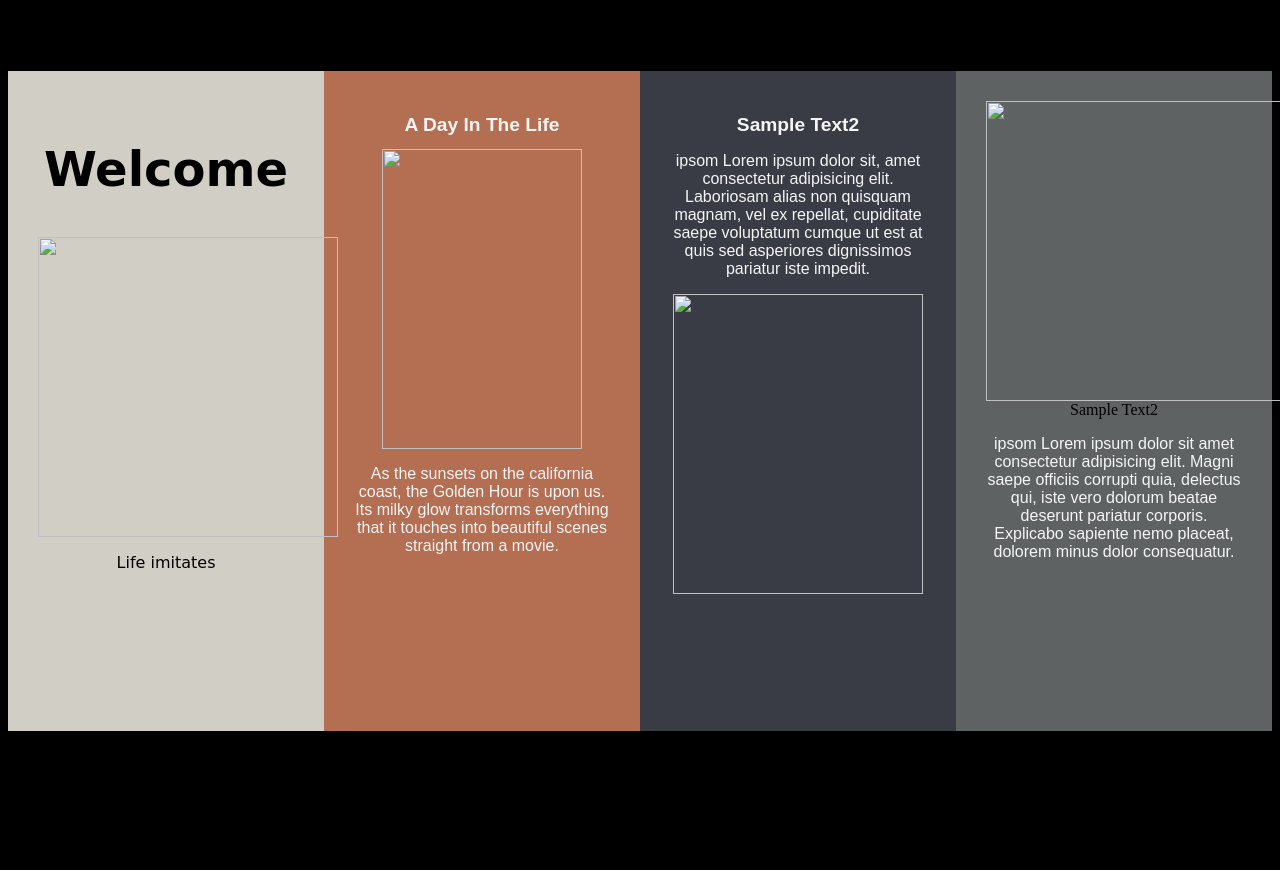
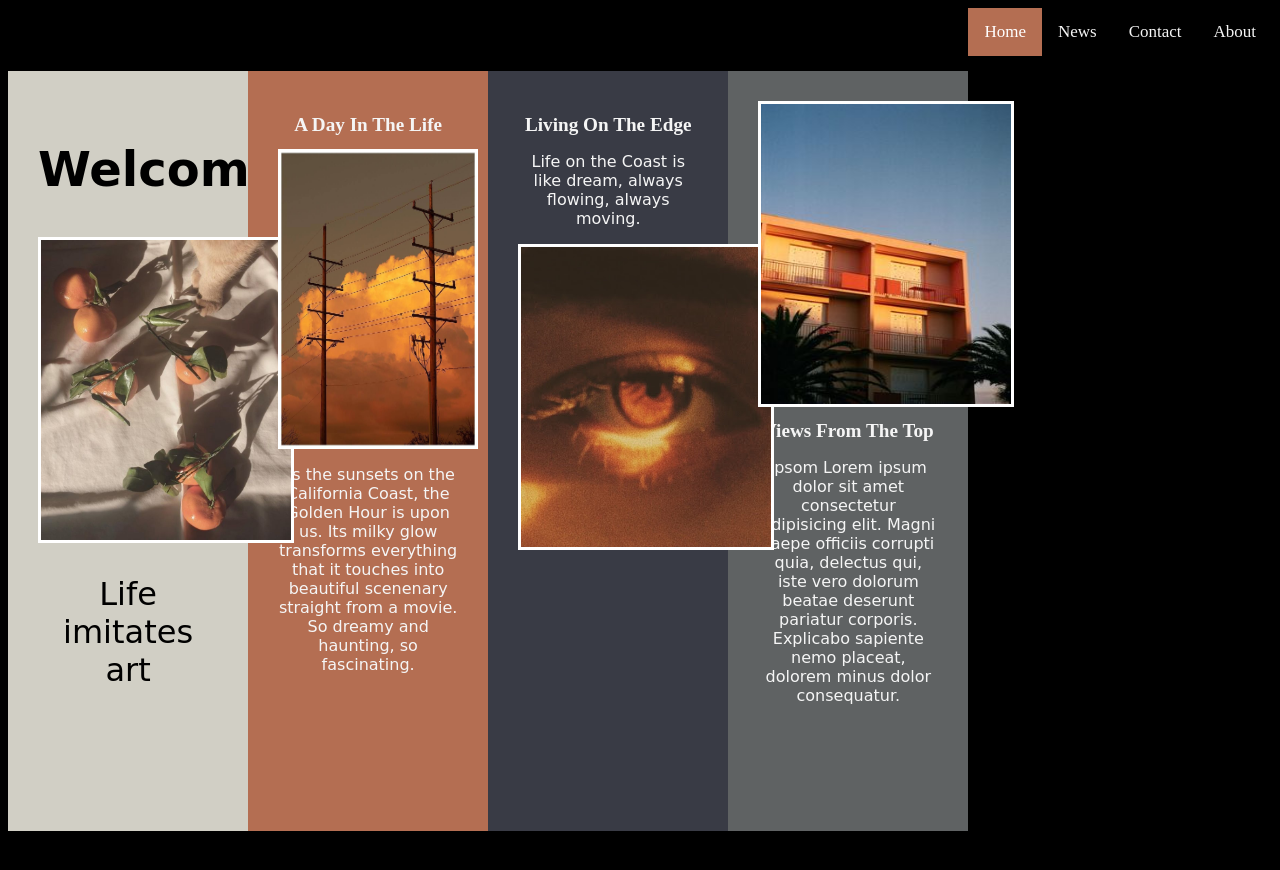
Before and after one commit to GarciaFrida/WebsiteProject, a plain HTML site: page index.html in a window 1280 px wide. Before the commit the page ends 802 px from the top, so only its background shows below. Drawn offline with Linux system fonts and the light colour scheme.

Commit message:
added nav and additonal pages

```diff
--- a/index.html
+++ b/index.html
@@ -7,24 +7,30 @@
         <div class="main">
                 <section class="section-1 sections">
                     <h1>Welcome</h1>
-                        <img src="./images/tangerine.jpg">
-                        <p id="p-in-h1">Life imitates</article></p>
+                        <img src="./images/tangerine.jpg" class="tangerine-img">
+                        <p id="p-in-h1">Life imitates art</p>
                 </section>
                 <section class="section-2 sections">
                     <h2>A Day In The Life</h2>
                         <img src="./images/lightpole.jpg" class="lightpole-img">
-                        <p>As the sunsets on the california coast, the Golden Hour is upon us. Its milky glow transforms everything that it touches into beautiful scenes straight from a movie.</p>
+                        <p>As the sunsets on the California Coast, the Golden Hour is upon us. Its milky glow transforms everything that it touches into beautiful scenenary straight from a movie. So dreamy and haunting, so fascinating.</p>
                 </section>
                 <section class="section-3 sections">
-                    <h2>Sample Text2</h2>
-                        <p>ipsom Lorem ipsum dolor sit, amet consectetur adipisicing elit. Laboriosam alias non quisquam magnam, vel ex repellat, cupiditate saepe voluptatum cumque ut est at quis sed asperiores dignissimos pariatur iste impedit.</p>
+                    <h2>Living On The Edge</h2>
+                        <p>Life on the Coast is like dream, always flowing, always moving.</p>
                         <img src="./images/eye.jpg" class="eye-pic">
                 </section>
                 <section class="section-4 sections">
-                    <img src="./images/building.jpg"
-                    <h2>Sample Text2</h2>
+                    <img src="./images/building.jpg" class="building-img">
+                    <h2>Views From The Top</h2>
                         <p>ipsom Lorem ipsum dolor sit amet consectetur adipisicing elit. Magni saepe officiis corrupti quia, delectus qui, iste vero dolorum beatae deserunt pariatur corporis. Explicabo sapiente nemo placeat, dolorem minus dolor consequatur.</p>
                     </section>
+                    <div class="topnav">
+                        <a class="active" href="#home">Home</a>
+                        <a href="#news">News</a>
+                        <a href="#contact">Contact</a>
+                        <a href="./about.html">About</a>
+                    </div>
         </div>
     </body>
 </html>
--- a/style.css
+++ b/style.css
@@ -11,7 +11,7 @@ body {
 
 .sections {
     width: 10%;
-    height:600px;
+    height:700px;
     margin: 5% 0;
     padding: 30px;
     border-width: thin;
@@ -51,13 +51,14 @@ h1 {
 #p-in-h1 {
     color: rgb(0, 0, 0);
     font-family: 'Fondamento', cursive;
+    font-size: 2em;
 }
 
 h2 {
     color: whitesmoke;
     display: block;
     font-size: 1.2em;
-    font-family: Arial, Helvetica, sans-serif;
+    ffont-family: 'Fondamento', cursive;
     margin-top: 0.67em;
     margin-bottom: 0.67em;
     margin-left: 0;
@@ -68,11 +69,19 @@ h2 {
 p {
     color: whitesmoke;
     font-family: Arial, Helvetica, sans-serif;
+    font-family: 'Fondamento', cursive;
 }
 
 img {
     width: 300px;
     height: 300px;
+    position: relative;
+}
+
+.tangerine-img {
+    width: 250px;
+    height: 300px;
+    border: white solid;
     position: relative;
 }
 
@@ -84,4 +93,37 @@ img {
 .eye-pic {
     width: 250px;
     height: 300px;
+    border: white solid;
+    position: relative;
 }
+
+.building-img {
+    width: 250px;
+    height: 300px;
+    border: white solid;
+    position: relative;
+}
+
+.topnav {
+    background-color: rgba(51, 51, 51, 0);
+    overflow: hidden;
+}
+
+.topnav a {
+    float: left;
+    color: whitesmoke;
+    text-align: center;
+    padding: 14px 16px;
+    text-decoration: none;
+    font-size: 17px;
+}
+
+.topnav a:hover {
+    background-color: #ddd;
+    color: black;
+}
+
+.topnav a.active {
+    background-color: #B46E52;
+    color: white;
+}
--- /dev/null
+++ b/styleabout.css
@@ -0,0 +1,30 @@
+body {
+background-color: black;
+}
+
+.main {
+    display: flex;
+    align-items: stretch;
+}
+
+.about-section {
+    flex:1;
+    width: 20%;
+    height:500px;
+    margin: 5% 0;
+    padding: 30px;
+    border-width: thin;
+    text-align: center;
+    background-color: #B4807A;
+}
+
+h1 {
+    font-family: 'Fondamento', cursive;
+    color: whitesmoke;
+    font-size:2em;
+}
+
+p {
+    font-family: 'Fondamento', cursive;
+    color: whitesmoke;
+}
```
Also changed, not shown: about.html (added, +17 -0 lines), images/building.jpg (added), images/eye.jpg (added), images/lightpole.jpg (added), images/lips.jpg (added), images/rose.jpg (added), images/tangerine.jpg (added).
